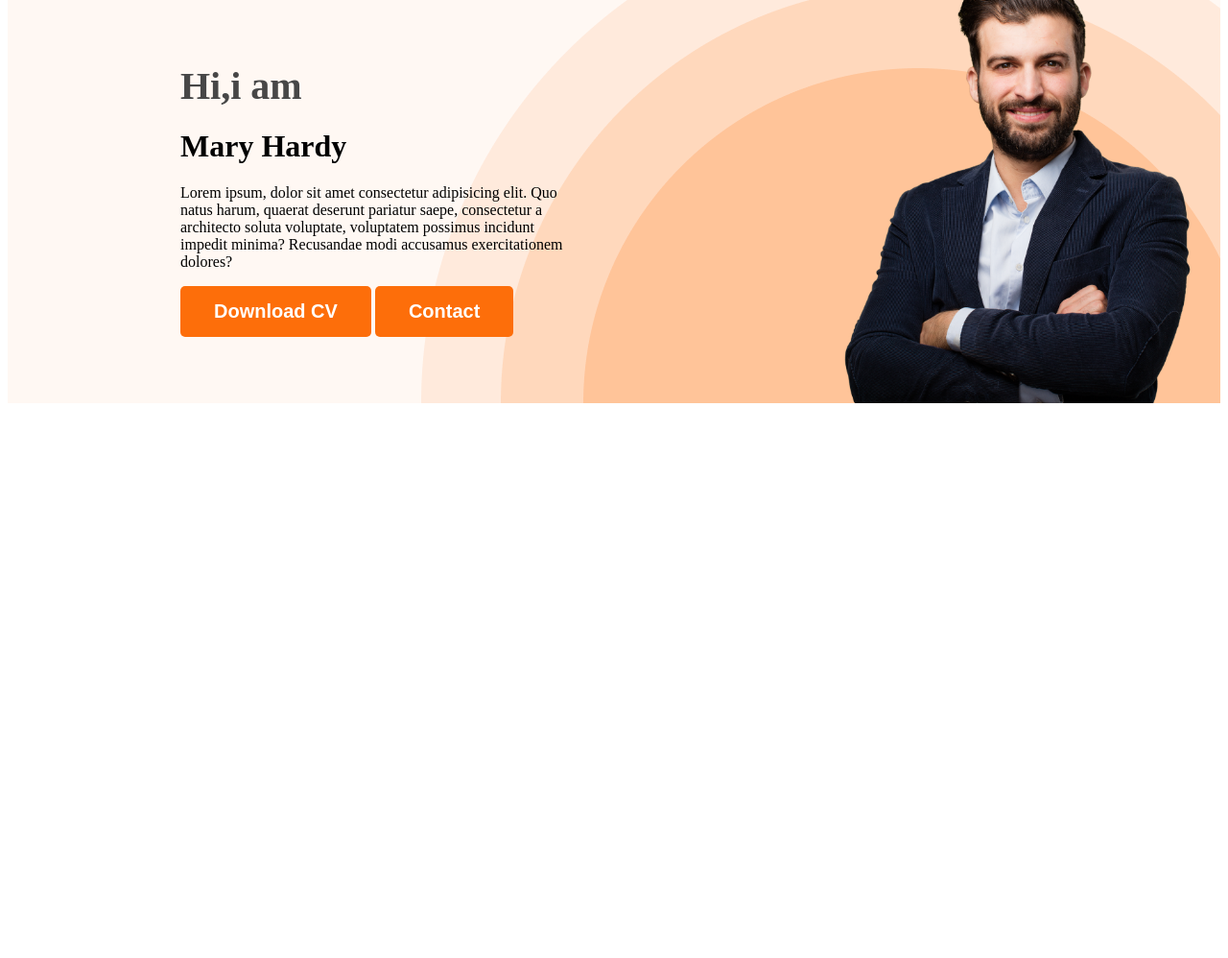
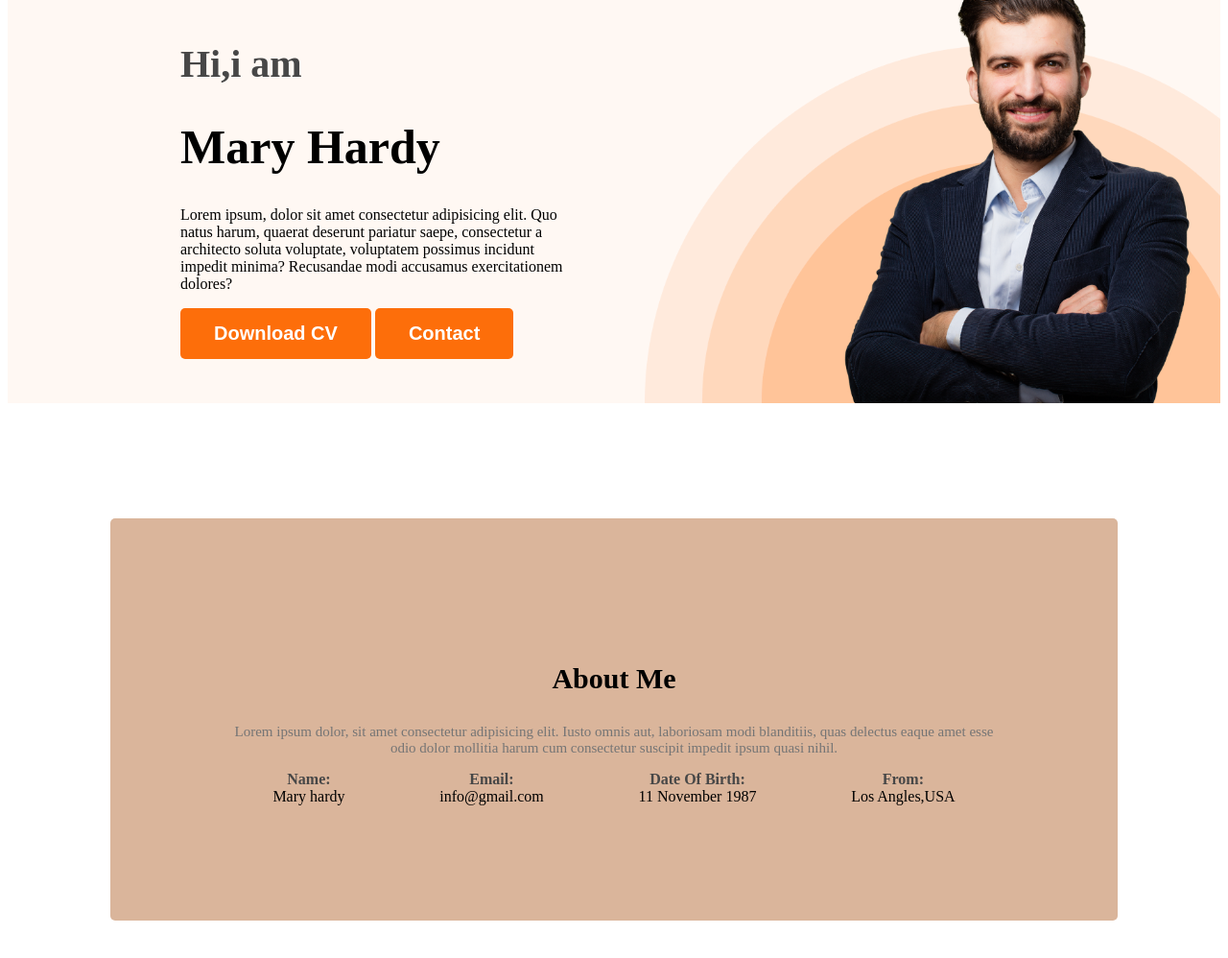
Before and after one commit to Rajuanul-Haque/devoloper-portfolio, a plain HTML site: page index.html in a window 1280 px wide. Shown: the part 218-1216 px from the top of the page at 96% size. Before the commit the page ends 800 px from the top, so only its background shows below. Drawn offline with Linux system fonts and the light colour scheme.

Commit message:
added about section

```diff
--- a/index.html
+++ b/index.html
@@ -31,7 +31,30 @@
        </div>
     </header>
 
-    <main></main>
+    <main>
+        <section class="about">
+<h3 class="section-title">about me</h3>
+<p class="section-description">Lorem ipsum dolor, sit amet consectetur adipisicing elit. Iusto omnis aut, laboriosam modi blanditiis, quas delectus eaque amet esse odio dolor mollitia harum cum consectetur suscipit impedit ipsum quasi nihil.</p>
+<div class="about-info-container">
+<div class="about-info">
+    <h4 class="info-title">Name:</h4>
+    <p class="info-description">Mary hardy</p>
+</div>
+<div class="about-info">
+    <h4 class="info-title">Email:</h4>
+    <p class="info-description">info@gmail.com</p>
+</div>
+<div class="about-info">
+    <h4 class="info-title">Date Of Birth:</h4>
+    <p class="info-description">11 November 1987</p>
+</div>
+<div class="about-info">
+    <h4 class="info-title">From:</h4>
+    <p class="info-description">Los Angles,USA</p>
+</div>
+</div>
+        </section>
+    </main>
     <footer>
 
     </footer>
--- a/styles/portfolio.css
+++ b/styles/portfolio.css
@@ -1,5 +1,5 @@
 /* common shared style  */
-body{
+body {
     // <uniquifier>: Use a unique and descriptive class name
     // <weight>: Use a value from 300 to 800
 
@@ -12,35 +12,57 @@ body{
             "wdth" 100;
     }
 }
+
+.section-title {
+    text-align: center;
+    font-size: 30px;
+    font-weight: 700;
+    font-style: normal;
+    text-transform:capitalize;
+}
+.section-description {
+    color: #757575;
+    text-align: center;
+    font-size: 15px;
+
+}
+
 /* nav related stye */
-nav{
+nav {
     display: flex;
     justify-content: space-between;
     align-items: center;
     margin: 0px 180px;
 }
-.nav_title{
+
+.nav_title {
     font-size: 45px;
     font-style: normal;
-font-weight: 800;}
-.primary_text_color{
-    color:#FD6E0A ;
+    font-weight: 800;
 }
-nav > ul{
+
+.primary_text_color {
+    color: #FD6E0A;
+}
+
+nav>ul {
     display: flex;
     align-items: center;
 }
-nav li{
+
+nav li {
     list-style: none;
     margin-right: 50px;
 
 }
-nav a{
+
+nav a {
     text-decoration: none;
     color: #474747;
 
 }
-.btn_primary{
+
+.btn_primary {
     background-color: #FD6E0A;
     border-radius: 5px;
     border: 0px;
@@ -49,27 +71,69 @@ nav a{
     font-weight: 700;
     padding: 15px 35px;
 }
+
 /* header-related-style */
-.header{
-    background-color:#FFF8F3 ;
-    background-image:url(../images/header_bg.png);
+.header {
+    background-color: #FFF8F3;
+    background-image: url(../images/header_bg.png);
     background-repeat: no-repeat;
     background-position: bottom right;
+    background-size: 600px;
 }
-.banner{
+
+.banner {
     padding: 25px 25px 0px 180px;
     display: flex;
     align-items: center;
     justify-content: space-between;
 }
-.banner .profile-poto{
+
+.banner .profile-poto {
     width: 400px;
 }
-.banner-greeting{
+
+.banner-greeting {
     font-size: 40px;
     color: #474747;
     margin-bottom: 0px;
 }
-.banner-contant{
+
+.banner-title {
+    font-size: 50px;
+    font-style: normal;
+    font-weight: 700;
+}
+
+.banner-contant {
     max-width: 400px;
 }
+
+/* main section sta */
+/* about section s */
+.about {
+    padding: 120px;
+    background-color: #dab59b;
+    border-radius: 5px;
+    margin: 120px 0px;
+}
+main{
+    max-width: 1050px;
+    margin: 0 auto;
+}
+.about-info-container{
+    display: flex;
+    justify-content: space-around;
+}
+.about-info{
+    text-align: center;
+}
+.info-title{
+    color: #474747;
+    margin: 0;
+    padding: 0;
+}
+.info-description{
+    font-weight: 400;
+    margin: 0;
+    padding: 0;
+}
```
Lines whose indentation alone changed are shown as unchanged.
